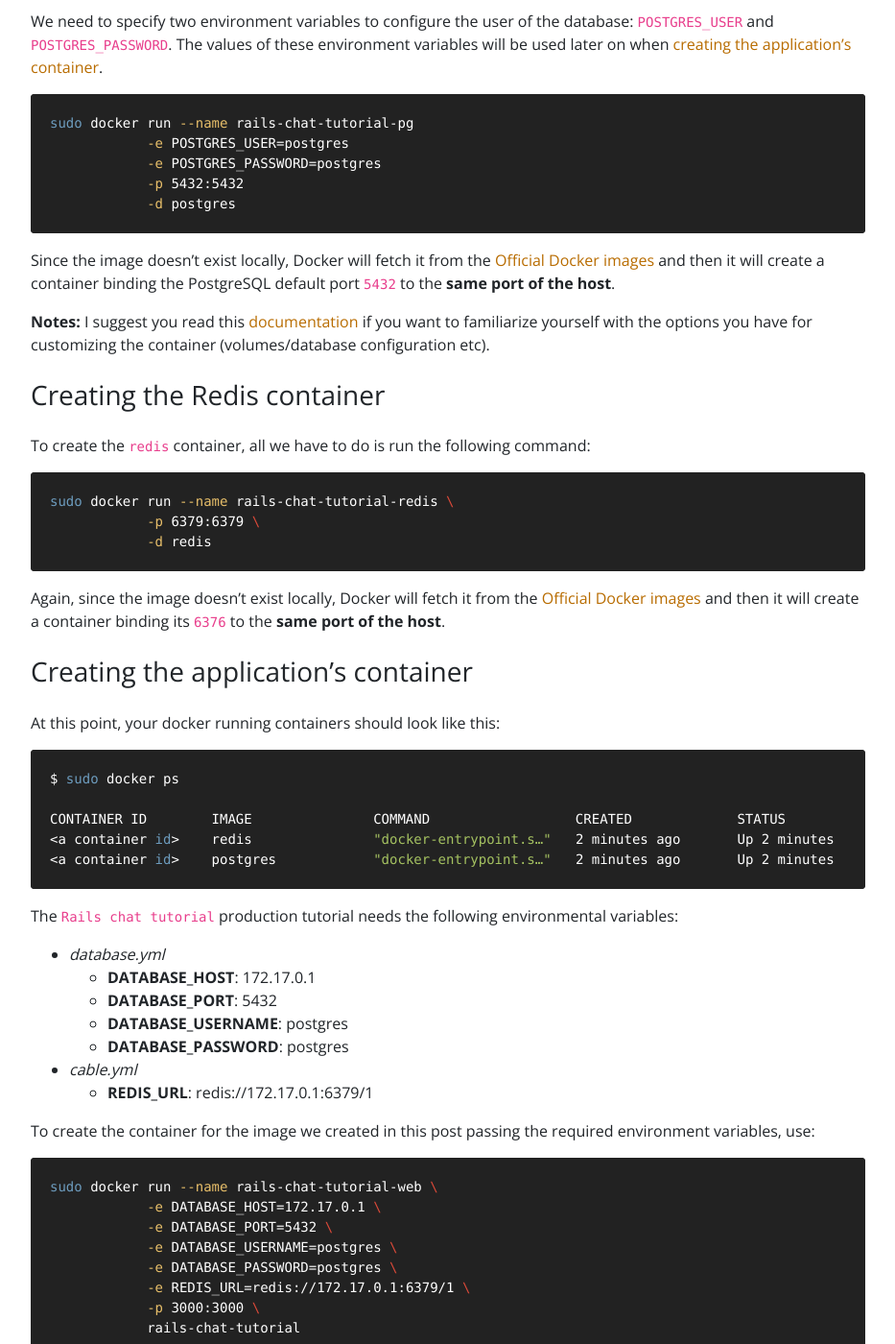
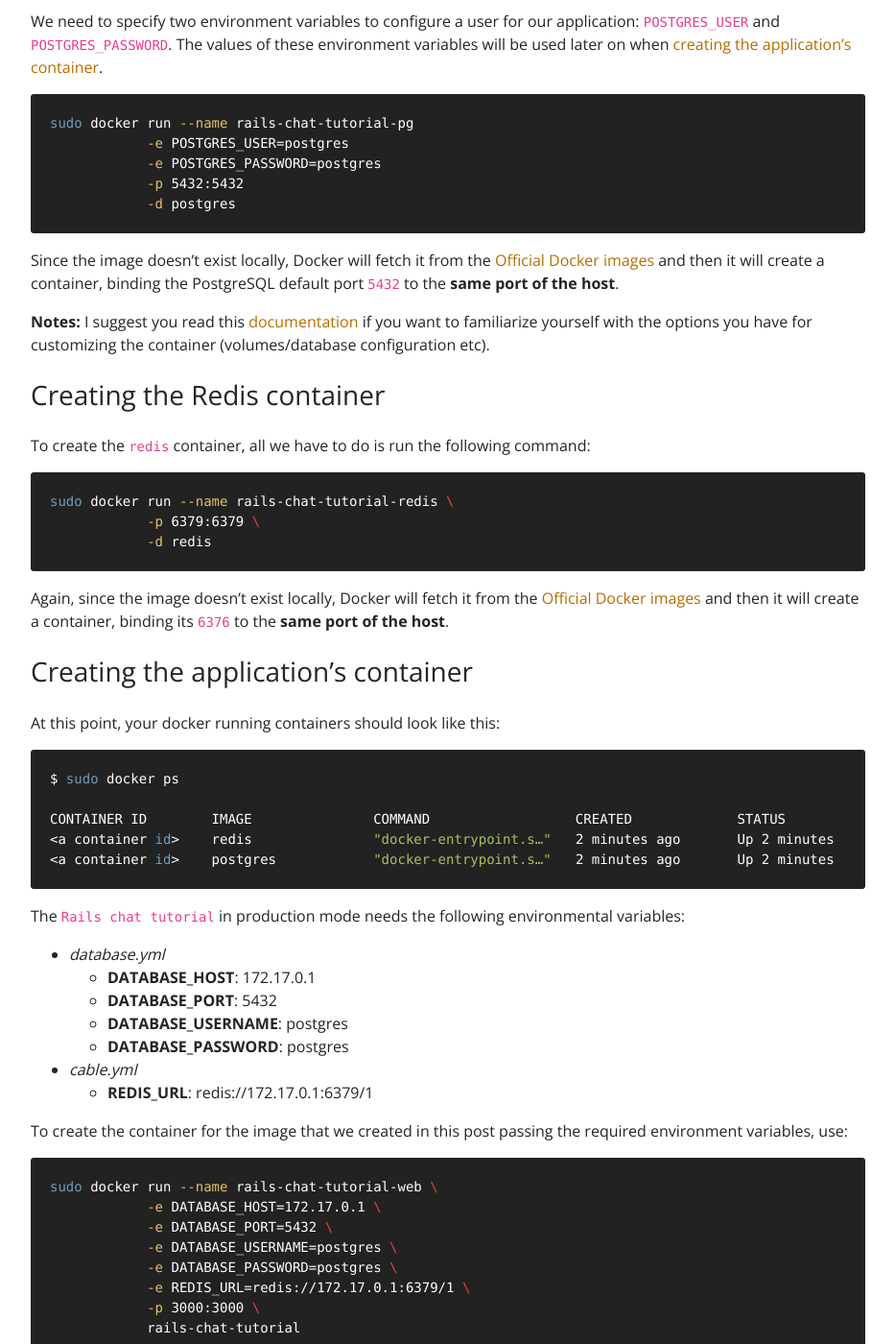
Before and after one commit to iridakos/iridakos.github.io, a Jekyll site: the page built from _posts/2019-04-07-dockerizing-a-rails-application.markdown, in a window 1280 px wide and 1400 px high, scrolled down 11415 px. Shown: the whole window at 96% size, without its empty margins (23-956 px from the left). Built offline with Jekyll 4.4.1, drawn with Linux system fonts in a browser that asks for light colours; nearby versions of some CDN libraries; comment, search, counter and statistics services are not loaded; some of the changed text lies outside the part shown.

Commit message:
Update 2019-04-07-dockerizing-a-rails-application.markdown

````diff
--- a/_posts/2019-04-07-dockerizing-a-rails-application.markdown
+++ b/_posts/2019-04-07-dockerizing-a-rails-application.markdown
@@ -485,7 +485,7 @@
 
 We are going to create a container for the PostgreSQL database.
 
-We need to specify two environment variables to configure the user of the database: `POSTGRES_USER` and `POSTGRES_PASSWORD`. The values of these environment variables will be used later on when [creating the application's container](#creating-the-applications-container).
+We need to specify two environment variables to configure a user for our application: `POSTGRES_USER` and `POSTGRES_PASSWORD`. The values of these environment variables will be used later on when [creating the application's container](#creating-the-applications-container).
 
 ```bash
 sudo docker run --name rails-chat-tutorial-pg
@@ -495,7 +495,7 @@
             -d postgres
 ```
 
-Since the image doesn't exist locally, Docker will fetch it from the [Official Docker images](https://hub.docker.com/_/postgres) and then it will create a container binding the PostgreSQL default port `5432` to the **same port of the host**.
+Since the image doesn't exist locally, Docker will fetch it from the [Official Docker images](https://hub.docker.com/_/postgres) and then it will create a container, binding the PostgreSQL default port `5432` to the **same port of the host**.
 
 **Notes:** I suggest you read this [documentation](https://hub.docker.com/_/postgres#how-to-extend-this-image) if you want to familiarize yourself with the options you have for customizing the container (volumes/database configuration etc).
 
@@ -509,7 +509,7 @@
             -d redis
 ```
 
-Again, since the image doesn't exist locally, Docker will fetch it from the [Official Docker images](https://hub.docker.com/_/redis) and then it will create a container binding its `6376` to the **same port of the host**.
+Again, since the image doesn't exist locally, Docker will fetch it from the [Official Docker images](https://hub.docker.com/_/redis) and then it will create a container, binding its `6376` to the **same port of the host**.
 
 ### Creating the application's container
 
@@ -523,7 +523,7 @@
 <a container id>    postgres            "docker-entrypoint.s…"   2 minutes ago       Up 2 minutes        0.0.0.0:5432->5432/tcp   rails-chat-tutorial-pg
 ```
 
-The `Rails chat tutorial` production tutorial needs the following environmental variables:
+The `Rails chat tutorial` in production mode needs the following environmental variables:
 - *database.yml*
   - **DATABASE_HOST**: 172.17.0.1
   - **DATABASE_PORT**: 5432
@@ -532,7 +532,7 @@
 - *cable.yml*
   - **REDIS_URL**: redis://172.17.0.1:6379/1
 
-To create the container for the image we created in this post passing the required environment variables, use:
+To create the container for the image that we created in this post passing the required environment variables, use:
 
 ```bash
 sudo docker run --name rails-chat-tutorial-web \
@@ -573,7 +573,7 @@
 
 ![Application home page]({{site.url}}/assets/images/posts/dockerizing-rails/02.png)
 
-Cat photo.
+That's all! Cat photo.
 
 ![Irida]({{site.url}}/assets/images/posts/dockerizing-rails/irida-docker.jpg)
 
````
Also changed, not shown: other parts of _posts/2019-04-07-dockerizing-a-rails-application.markdown (+2 -2 lines).
